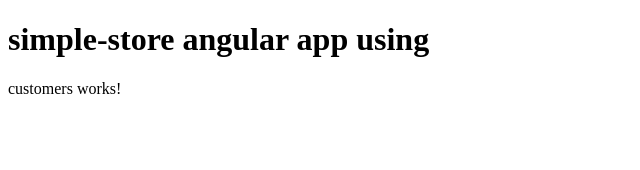
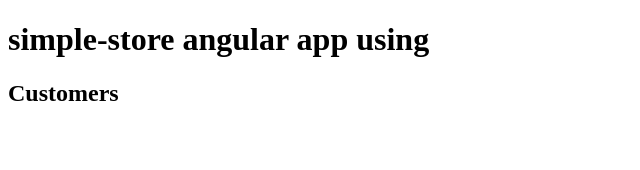
Before and after one commit to Alexmhack/Learn-Angular, an Angular app in the folder simple-store/: page / in a window 1280 px wide. Shown: the top 170 px of the page, without its empty margins (0-640 px from the left). Built offline with nearby package versions, Linux system fonts and the light colour scheme.

Commit message:
display title in customer template

```diff
--- a/simple-store/src/app/customers/customers.component.html
+++ b/simple-store/src/app/customers/customers.component.html
@@ -1,3 +1 @@
-<p>
-  customers works!
-</p>
+<h2>{{ title }}</h2>
```
